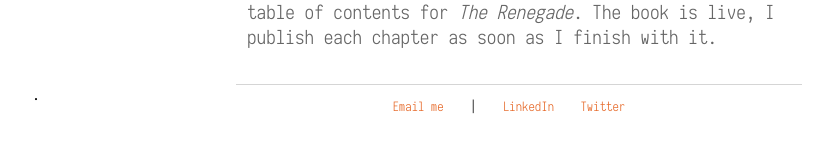
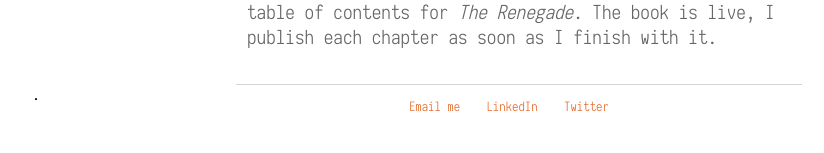
Before and after one commit to nkrzv/nkrzv.github.io, a Jekyll site: the page built from test.html, in a window 1280 px wide. Shown: the part 538-691 px from the top of the page, without its empty margins (223-1047 px from the left). Built offline with Jekyll 4.4.1, drawn with Linux system fonts in a browser that asks for light colours.

Commit message:
Update default-2.html

```diff
--- a/_layouts/default-2.html
+++ b/_layouts/default-2.html
@@ -73,7 +73,6 @@
 					<footer>
 						<ul>
 							<li><a href="mailto:nikoraz@gmail.com">Email me</a></li>
-							<li>|</li>
 							<li><a href="www.linkedin.com/in/nikolai-razouvaev">LinkedIn</a></li>
 							<li><a href="https://twitter.com/nikwriter">Twitter</a></li>
 						</ul>
```
